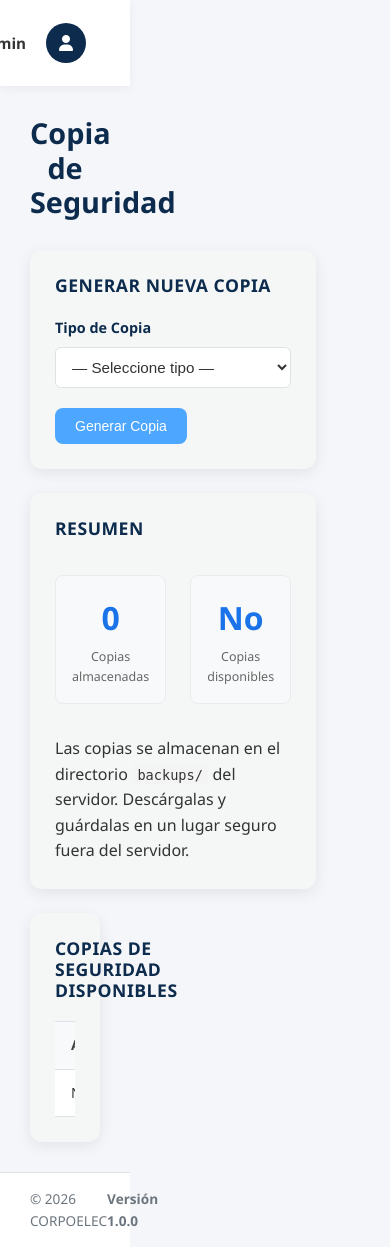
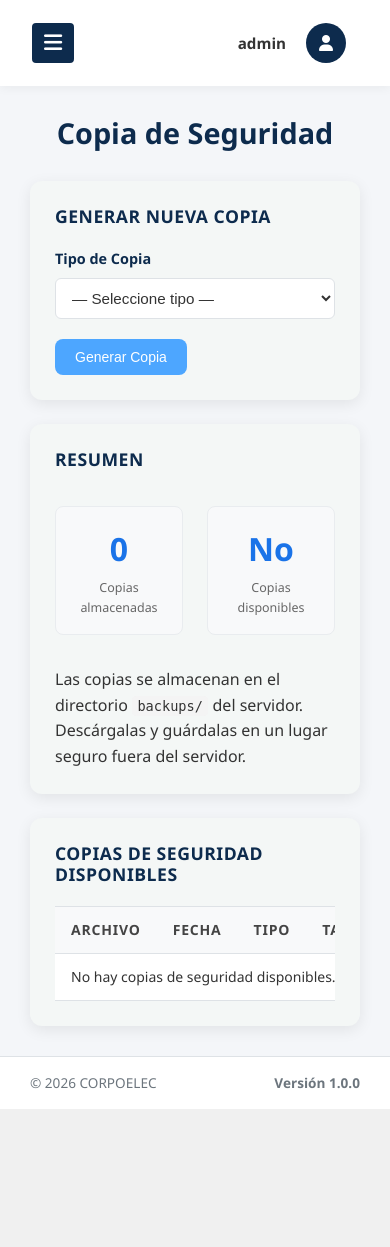
Before and after one commit to vidalyuriani15-hue/CORPOELEC-Pasantias, a Django app: page /admin/backup/ in a window 390 px wide. After the commit the page ends 1109 px from the top, so only its background shows below. Run offline with Django 5.2, Linux system fonts and the light colour scheme; a user stored in the database is signed in.

Commit message:
style(ui): update main-content styles in base template
Adjust the .main-content and .main-content.expanded classes to ensure
full width and max-width coverage.

```diff
--- a/templates/base.html
+++ b/templates/base.html
@@ -990,8 +990,11 @@
          display: block;
        }
 
-       .main-content {
+       .main-content,
+       .main-content.expanded {
          margin-left: 0;
+         width: 100%;
+         max-width: 100%;
        }
 
        .cards-grid {
@@ -1909,8 +1912,11 @@
         display: block;
       }
 
-      .main-content {
+      .main-content,
+      .main-content.expanded {
         margin-left: 0;
+        width: 100%;
+        max-width: 100%;
       }
 
       .cards-grid {
```
